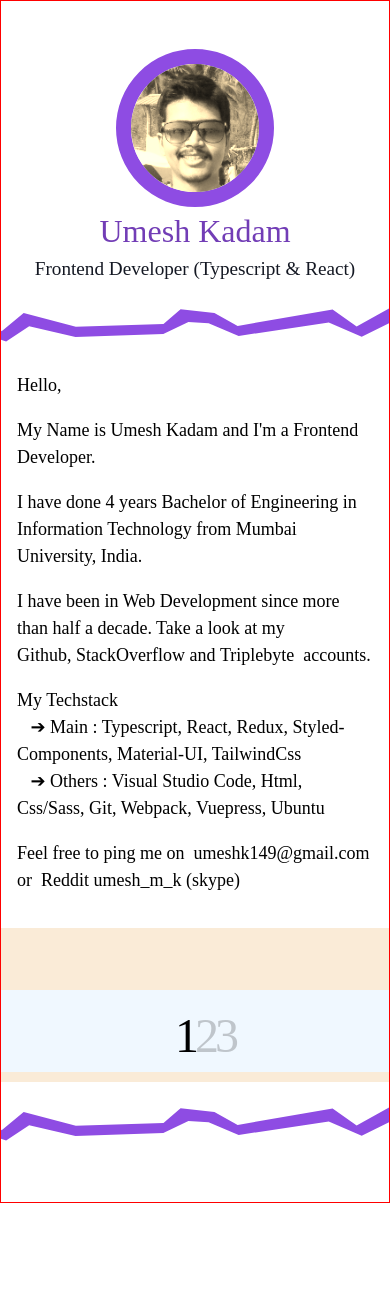
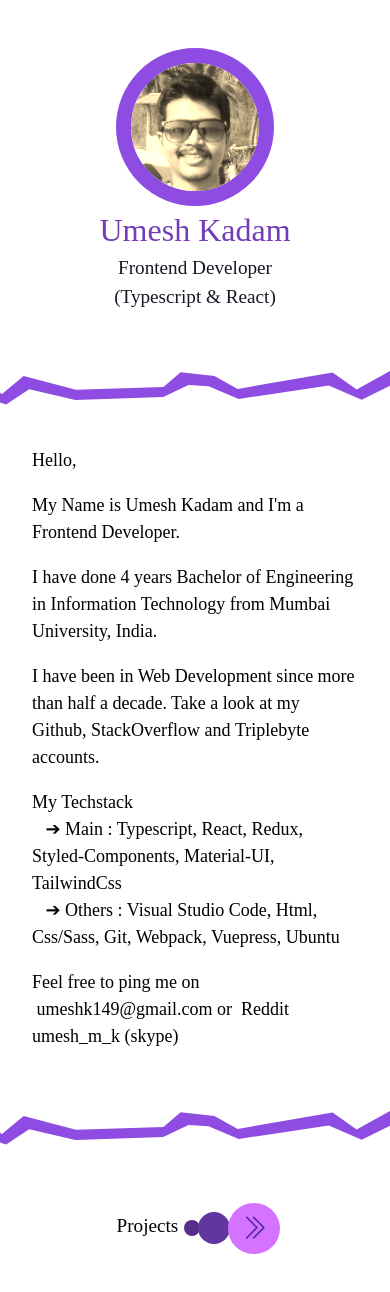
Before and after one commit to umeshmk/portfolio, a Next.js app: page / in a window 390 px wide. Shown: the top 1292 px of the page. Before the commit the page ends 1203 px from the top, so only its background shows below. Built offline with nearby package versions, Linux system fonts and the light colour scheme; a web font is replaced by a local one.

Commit message:
mobile view donw

```diff
--- /dev/null
+++ b/components/Button/index.tsx
@@ -0,0 +1,25 @@
+import {BsChevronDoubleRight, BsChevronDoubleLeft} from 'react-icons/bs';
+import styles from './styles.module.scss';
+
+interface IProps {
+  label: string;
+  isLeft?: boolean;
+}
+
+export const Buttons = ({label, isLeft}: IProps) => {
+  let icon = <BsChevronDoubleRight />;
+  if (isLeft) icon = <BsChevronDoubleLeft />;
+
+  return (
+    <div className={styles.buttons} data-left={isLeft ? true : false}>
+      <ul>
+        <li>{label}</li>
+        <li>&nbsp;</li>
+        <li>&nbsp;</li>
+        <li>
+          <i>{icon}</i>
+        </li>
+      </ul>
+    </div>
+  );
+};
--- /dev/null
+++ b/components/Button/styles.module.scss
@@ -0,0 +1,72 @@
+.buttons {
+  & ul {
+    display: flex;
+    align-items: center;
+    padding-left: 0;
+    text-align: center;
+    /* justify-content: center; */
+    list-style-type: none;
+    /* border: 2px solid green; */
+    transition: all 0.5s;
+  }
+
+  & li {
+    width: 2rem;
+    height: 2rem;
+    margin-left: -2px;
+    background-color: var(--colorPrimary);
+    /* border: 2px solid green; */
+    border-radius: 3rem;
+  }
+
+  & li:first-child {
+    width: auto;
+    padding: 0 0.5rem;
+    font-size: 1.2rem;
+    background-color: transparent;
+    // background-color: ${(props) => {
+    //   return props.children ? '#fff' : 'transparent';
+    // }};
+  }
+
+  & li:nth-child(2) {
+    width: 1rem;
+    height: 1rem;
+    filter: brightness(60%);
+  }
+
+  & li:nth-child(3) {
+    width: 2rem;
+    height: 2rem;
+    filter: brightness(70%);
+  }
+
+  & li:nth-child(4) {
+    display: flex;
+    align-items: center;
+    justify-content: center;
+    width: 3.2rem;
+    height: 3.2rem;
+    filter: brightness(150%);
+
+    & i {
+      color: var(--colorPrimary);
+      font-size: 1.7rem;
+      margin-top: -5px;
+      filter: brightness(40%);
+    }
+  }
+
+  & ul:hover {
+    cursor: pointer;
+
+    & i {
+      /* color: red; */
+      // font-size: 2;
+      filter: brightness(50%);
+    }
+  }
+}
+.buttons[data-left='true'] ul {
+  flex-direction: row-reverse;
+}
--- a/components/Description/styles.module.scss
+++ b/components/Description/styles.module.scss
@@ -1,5 +1,5 @@
 .description {
   background-color: white;
   text-align: left;
-  padding: 1rem;
+  padding: 2rem;
 }
--- a/components/Header/index.tsx
+++ b/components/Header/index.tsx
@@ -9,7 +9,10 @@ export const Header = () => {
       </El.Circle>
 
       <div className="heading1">Umesh Kadam</div>
-      <div className="heading3">Frontend Developer (Typescript & React)</div>
+      <div className="heading3">
+        Frontend Developer
+        <div>(Typescript & React)</div>
+      </div>
 
       <El.Frame type="horizontal" />
     </header>
--- a/components/Header/styles.module.scss
+++ b/components/Header/styles.module.scss
@@ -3,8 +3,11 @@
   flex-direction: column;
   align-items: center;
   justify-content: center;
+  text-align: center;
+  // padding: 3rem 0 0 0;
   // border: 1px solid;
 }
+
 .avatar {
   display: flex;
   width: 8rem;
@@ -17,3 +20,6 @@
   filter: sepia(100%);
   /* filter: brightness(80%); */
 }
+.header :global [data-type='horizontal'] {
+  padding: 3rem 0 0 0;
+}
--- a/components/Home/index.tsx
+++ b/components/Home/index.tsx
@@ -1,3 +1,4 @@
+import {Buttons} from '../Button';
 import {El} from '../Elements';
 import {Slider} from '../Slider';
 import styles from './styles.module.scss';
@@ -6,7 +7,6 @@ export const Home = () => {
   return (
     <div className={styles.home}>
       <Slider />
-      <El.Frame type="horizontal" />
     </div>
   );
 };
--- a/components/Projects/styles.module.scss
+++ b/components/Projects/styles.module.scss
@@ -3,10 +3,10 @@
   display: flex;
   flex-wrap: wrap;
   justify-content: center;
+  padding: 3rem 0;
 }
 .circleBox {
   margin: 5px;
-  // border: 2px dotted;
 }
 .circleBox :global .circle {
   border-width: 1px;
@@ -25,20 +25,10 @@
   font-size: 1.2rem;
   text-align: center;
   text-decoration: none;
-  // border: 2.5px solid var(--colorPrimary);
   border-radius: 5em;
   cursor: pointer;
   box-shadow: inset 0 0 0px 10px var(--colorPrimary);
   transition: all 0.5s;
-
-  // &:hover {
-  //   color: #000;
-  //   /* color: #fff; */
-  //   /* filter: brightness(130%); */
-  //   /* border:6px solid  var(--colorPrimary); */
-  //   box-shadow: inset 0 0 0px 0px var(--colorPrimary);
-  //   transition: all 0.31s;
-  // }
 
   &:active {
     filter: brightness(100%);
@@ -46,11 +36,9 @@
 }
 
 .circleBox :global .circle:hover {
-  // border-width: 10px;
   box-shadow: inset 0 0 0px 14px var(--colorPrimary);
   transition: all 0.5s;
   & .item {
-    // box-shadow: inset 0 0 0px 1px var(--colorPrimary);
     box-shadow: inset 0 0 0px 3px #fff;
     transition: all 0.5s;
     color: var(--colorPrimary);
--- a/components/Slider/index.tsx
+++ b/components/Slider/index.tsx
@@ -1,30 +1,32 @@
-import React, {useRef, useState} from 'react';
-import {Swiper, SwiperSlide} from 'swiper/react';
+import React, {useEffect, useRef, useState} from 'react';
+import {Swiper as SwiperComponent, SwiperSlide, useSwiper} from 'swiper/react';
 import 'swiper/css';
 import 'swiper/css/pagination';
-import {Pagination} from 'swiper';
+import Swiper, {Pagination} from 'swiper';
 import styles from './styles.module.scss';
 import {Description} from '../Description';
 import {Projects} from '../Projects';
 import {El} from '../Elements';
+import {Buttons} from '../Button';
 
 export const Slider = () => {
-  const pagination = {
-    clickable: true,
-    renderBullet: function (index: number, className: string) {
-      return '<span class="' + className + '">' + (index + 1) + '</span>';
-    },
-  };
+  const [slideIndex, setSlideIndex] = useState(0);
+  const [sObj, setSObj] = useState<Swiper>();
 
   return (
+    <>
       <div className={styles.sliderBox}>
-      {/* <div> */}
         <El.Frame type="vertical" />
-      {/* </div> */}
         <div className={styles.slider}>
-        <Swiper
-          pagination={pagination}
+          <SwiperComponent
             modules={[Pagination]}
+            autoHeight={true}
+            onInit={(obj) => {
+              setSObj(obj);
+            }}
+            onSlideChange={(sliderObj) => {
+              setSlideIndex(sliderObj.activeIndex);
+            }}
             className="mySwiper">
             <SwiperSlide>
               <Description />
@@ -32,12 +34,22 @@ export const Slider = () => {
             <SwiperSlide>
               <Projects />
             </SwiperSlide>
-          <SwiperSlide>Slide 3</SwiperSlide>
-        </Swiper>
+          </SwiperComponent>
         </div>
-      {/* <div> */}
         <El.Frame type="vertical" />
-      {/* </div> */}
       </div>
+      <El.Frame type="horizontal" />
+      <div
+        className={styles.buttons}
+        onClick={() =>
+          slideIndex === 0 ? sObj?.slideNext() : sObj?.slidePrev()
+        }>
+        {slideIndex === 0 ? (
+          <Buttons label="Projects" isLeft={false} />
+        ) : (
+          <Buttons label="Home" isLeft={true} />
+        )}
+      </div>
+    </>
   );
 };
--- a/components/Slider/styles.module.scss
+++ b/components/Slider/styles.module.scss
@@ -1,7 +1,7 @@
 @import '../../styles/variables';
 
 .sliderBox {
-  background-color: antiquewhite;
+  background-color: transparent;
   width: 100%;
   display: flex;
   justify-content: center;
@@ -12,7 +12,7 @@
 }
 .slider {
   // background-color: antiquewhite;
-  min-height: 60vh;
+  // min-height: 60vh;
   width: 100%;
   // display: flex;
 }
@@ -21,6 +21,10 @@
   display: none;
 }
 
+.buttons {
+  margin-top: 2rem;
+}
+
 // @media all and ($media-tablet) {
 //   .sliderBox [data-type='vertical'] {
 //     display: block;
--- a/package.json
+++ b/package.json
@@ -12,6 +12,7 @@
     "next": "13.0.0",
     "react": "18.2.0",
     "react-dom": "18.2.0",
+    "react-icons": "^4.6.0",
     "sass": "^1.55.0",
     "swiper": "^8.4.4"
   },
--- a/styles/HomePage.module.scss
+++ b/styles/HomePage.module.scss
@@ -1,8 +1,8 @@
 @import '_variables.scss';
 
 .main {
-  font-size: 3rem;
-  border: 1px solid red;
+  // font-size: 3rem;
+  // border: 1px solid red;
   // min-height: 30vh;
   padding: 3rem 0;
   width: 100vw;
--- a/styles/globals.scss
+++ b/styles/globals.scss
@@ -80,6 +80,7 @@ a {
   // object-fit: cover;
 }
 .swiper-pagination {
+  // display: none;
   background-color: aliceblue;
   // margin-top: 2rem !important;
   // bottom: -100px !important;
```
Also changed, not shown: 1 other file (tests, documents, lock files or other folders). Lines whose indentation alone changed are shown as unchanged.
